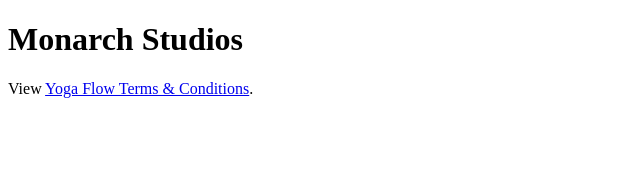
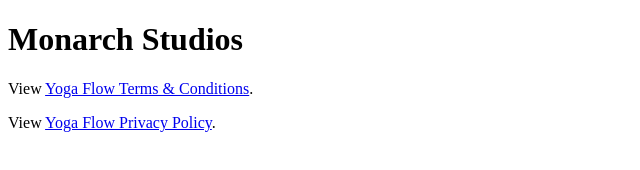
Before and after one commit to monarchstudios/monarchstudios.github.io, a plain HTML site: page index.html in a window 1280 px wide. Shown: the whole page, without its empty margins (0-640 px from the left). Drawn offline with Linux system fonts and the light colour scheme.

Commit message:
Add a link.

```diff
--- a/index.html
+++ b/index.html
@@ -3,5 +3,6 @@
 <body>
 <h1>Monarch Studios</h1>
 <p>View <a href="https://www.monarchstudios.io/terms_and_conditions.html">Yoga Flow Terms & Conditions</a>.<p>
+<p>View <a href="https://www.monarchstudios.io/privacy_policy.html">Yoga Flow Privacy Policy</a>.<p>
 </body>
 </html>
```
